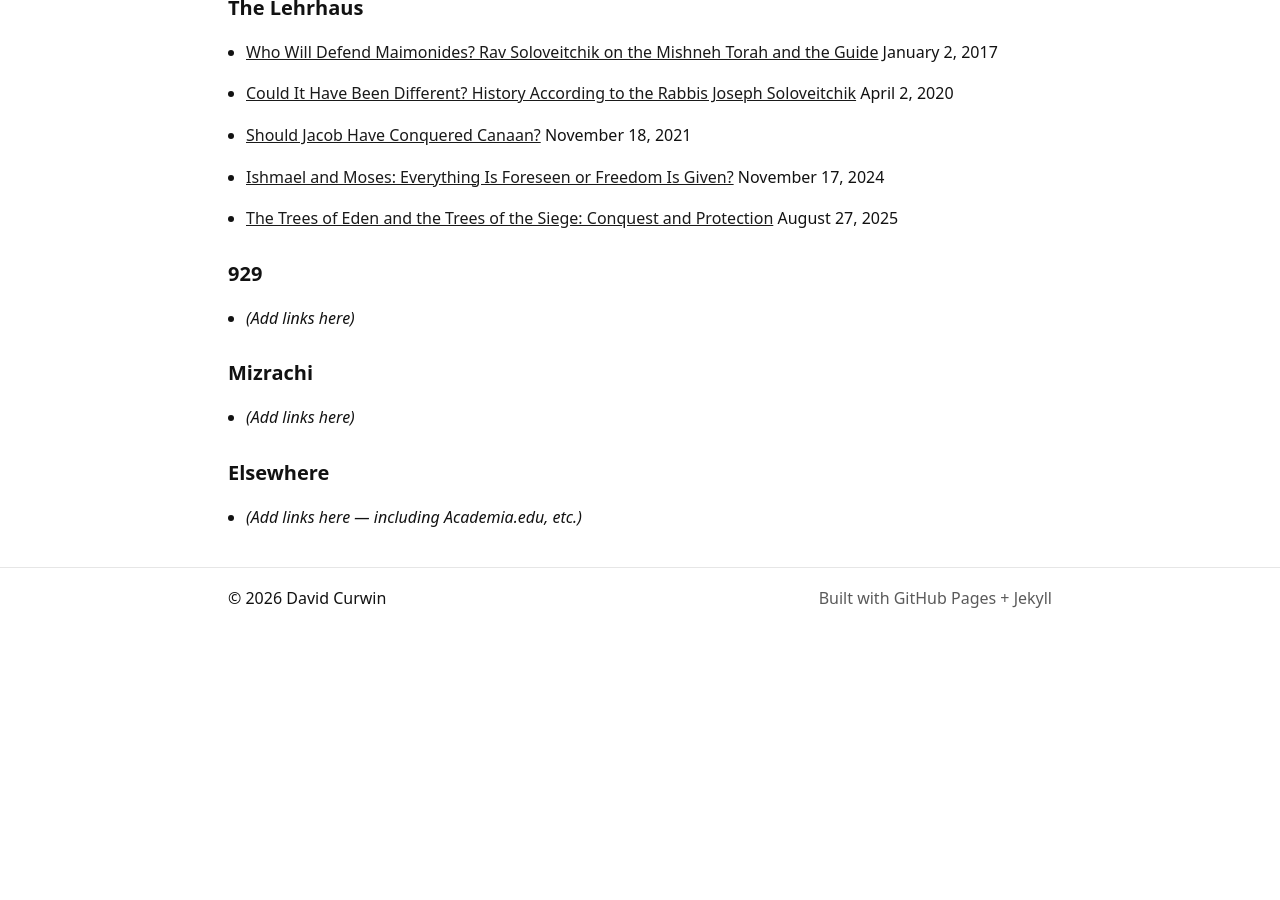
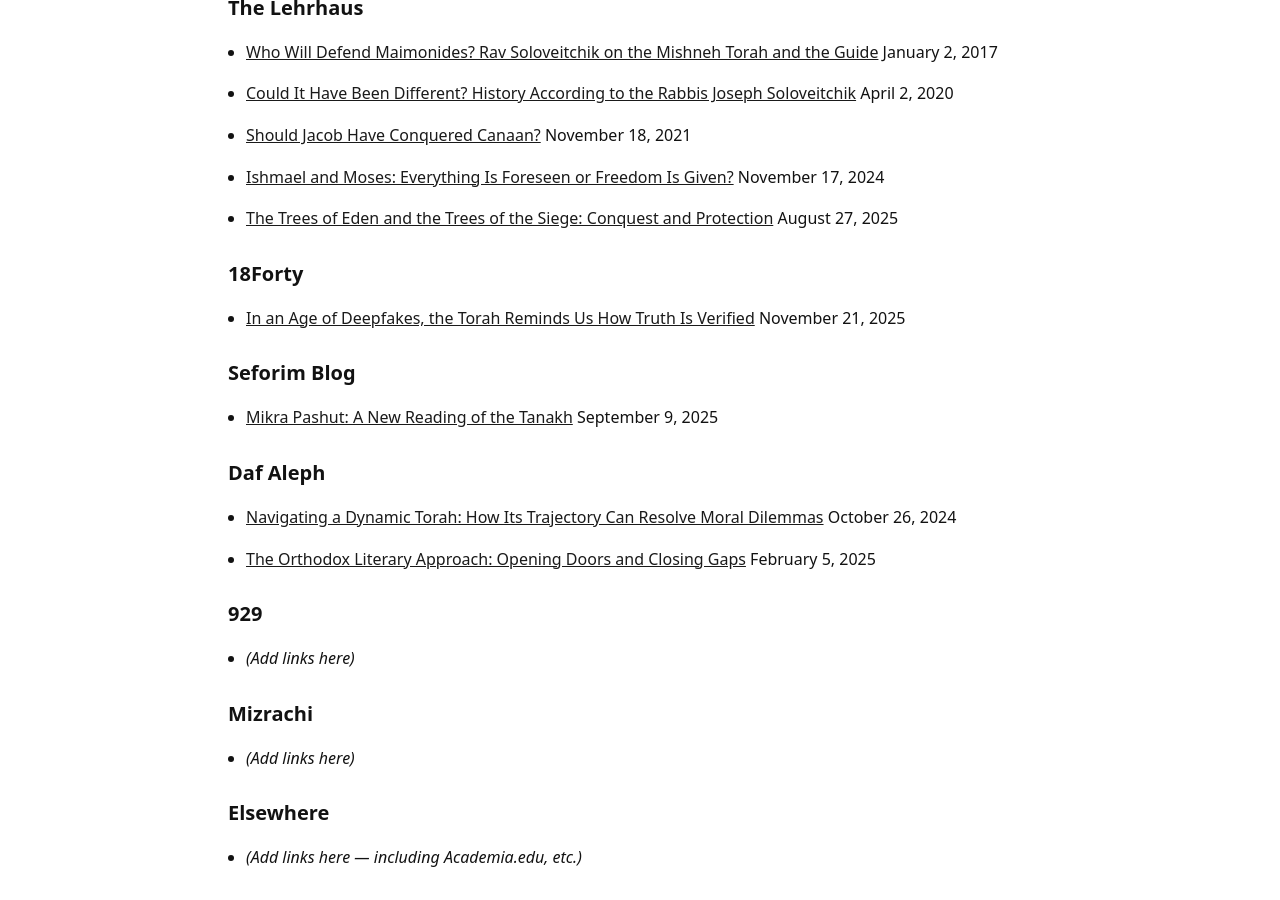
Before and after one commit to davidcurwin/davidcurwin.github.io, a Jekyll site: the page built from essays.md, in a window 1280 px wide and 900 px high, scrolled down 1198 px. Built offline with Jekyll 4.4.1, drawn with Linux system fonts in a browser that asks for light colours; before the commit the page ends 1827 px from its top, so only the background shows below that.

Commit message:
Update essays.md with new article links
Added new articles and links to various sections.

```diff
--- a/essays.md
+++ b/essays.md
@@ -86,6 +86,24 @@ permalink: /essays/
 * [The Trees of Eden and the Trees of the Siege: Conquest and Protection](https://thelehrhaus.com/scholarship/the-trees-of-eden-and-the-trees-of-the-siege-conquest-and-protection/)
   August 27, 2025
 
+## 18Forty
+
+* [In an Age of Deepfakes, the Torah Reminds Us How Truth Is Verified](https://18forty.org/articles/deepfakes-torah-law/)
+  November 21, 2025
+
+## Seforim Blog
+
+* [Mikra Pashut: A New Reading of the Tanakh](https://seforimblog.com/2025/09/mikra-pashut-a-new-reading-of-the-tanakh/)
+  September 9, 2025
+
+## Daf Aleph
+
+* [Navigating a Dynamic Torah: How Its Trajectory Can Resolve Moral Dilemmas](https://dafaleph.com/home/2024/10/26/navigating-a-dynamic-torah-how-its-trajectory-can-resolve-moral-dilemmas)
+  October 26, 2024
+
+* [The Orthodox Literary Approach: Opening Doors and Closing Gaps](https://dafaleph.com/s/Orthodox-Literary-Approach.pdf)
+  February 5, 2025
+
 
 ## 929
 
```
